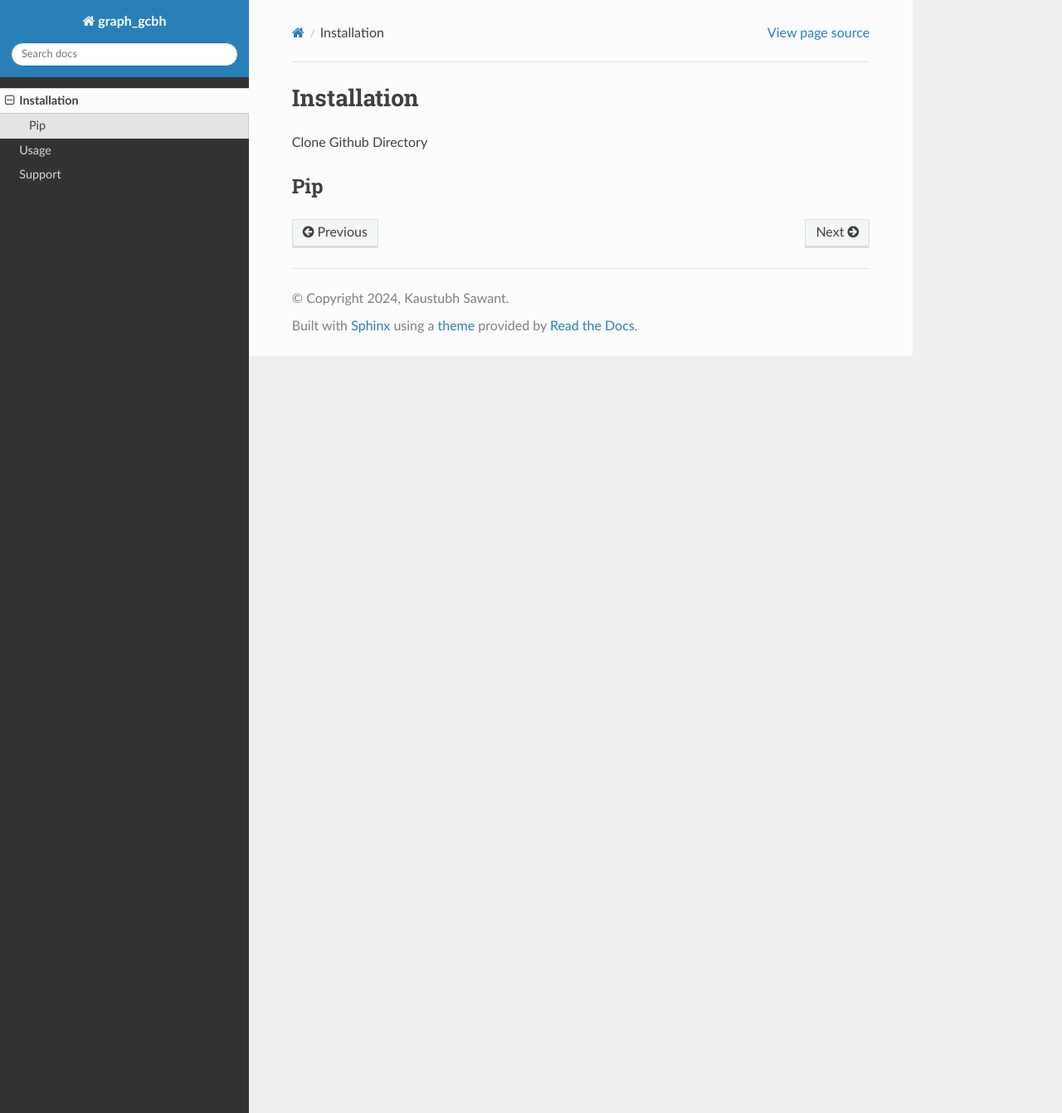
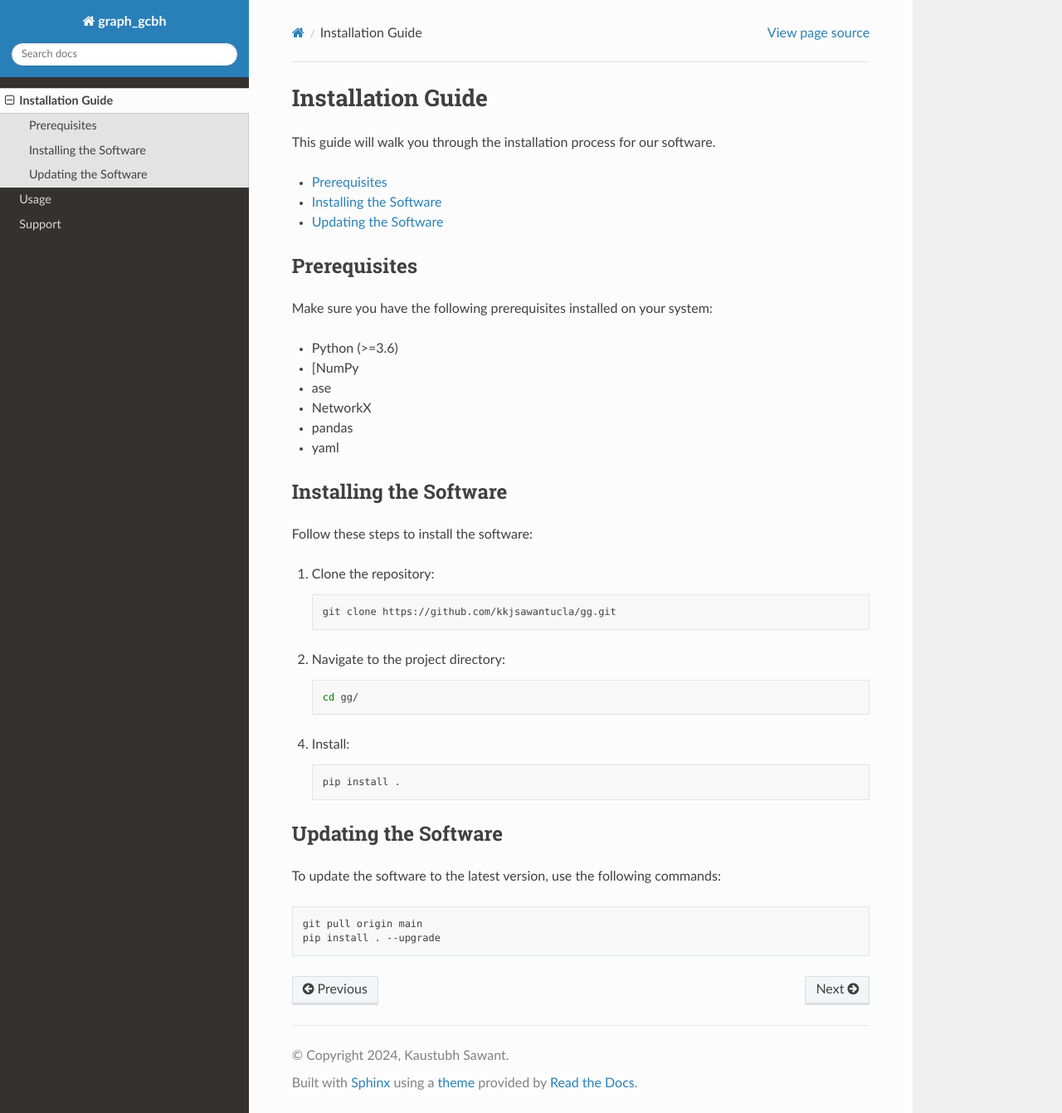
Before and after one commit to kkjsawantucla/gg, a Sphinx documentation site: the page built from docs/source/install.rst, in a window 1280 px wide and 1341 px high. Shown: the whole window at 83% size. Built offline with Sphinx 7.4.7 and the Read the Docs theme 3.1.0, drawn with Linux system fonts in a browser that asks for light colours.

Commit message:
Update install.rst

```diff
--- a/docs/source/install.rst
+++ b/docs/source/install.rst
@@ -1,15 +1,55 @@
-============
-Installation
-============
+.. _install
 
-Clone Github Directory
+=====================
+Installation Guide
+=====================
+
+This guide will walk you through the installation process for our software.
+
+.. contents::
+   :local:
+
+Prerequisites
+=============
+Make sure you have the following prerequisites installed on your system:
+
+- Python (>=3.6)
+- [NumPy
+- ase
+- NetworkX
+- pandas
+- yaml
+
+
+Installing the Software
+=======================
+Follow these steps to install the software:
+
+1. Clone the repository:
+
+   .. code-block:: bash
+
+      git clone https://github.com/kkjsawantucla/gg.git
+
+2. Navigate to the project directory:
+
+   .. code-block:: bash
+
+      cd gg/
+
+
+4. Install:
+
+   .. code-block:: bash
+
+      pip install .
+
+
+Updating the Software
+=====================
+To update the software to the latest version, use the following commands:
 
 .. code-block:: bash
-    git clone https://github.com/kkjsawantucla/gg.git
 
-***
-Pip
-***
-.. code-block:: bash
-    cd gg/
-    pip install .
+   git pull origin main
+   pip install . --upgrade
```
